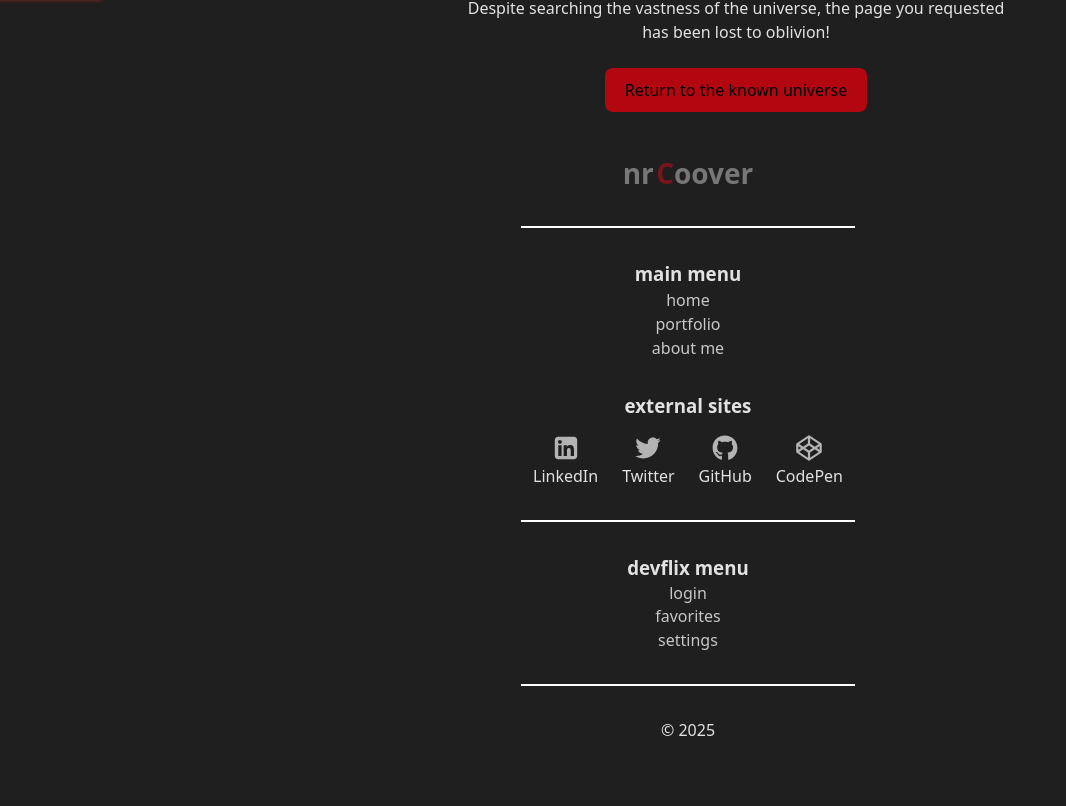
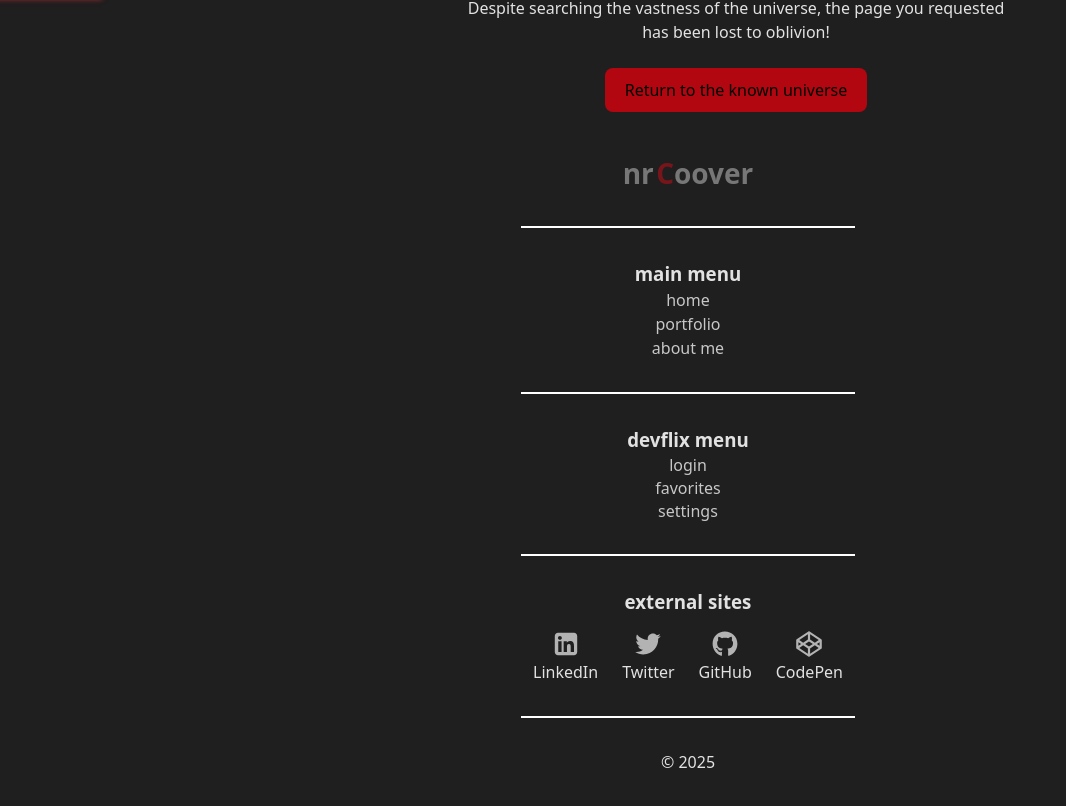
Before and after one commit to nrcoover/nrcoover-portfolio, a React (Vite) app in the folder react-website/: page /portfolio in a window 1280 px wide. Shown: the part 808-1614 px from the top of the page, without its empty margins (0-1066 px from the left). Built offline with nearby package versions, Linux system fonts and the light colour scheme.

Commit message:
Reorder footer content

```diff
--- a/react-website/src/pages/Root.tsx
+++ b/react-website/src/pages/Root.tsx
@@ -15,10 +15,12 @@ import { getIconName } from "../helpers/iconHelper";
 import Logo from "../components/common/logo/Logo";
 import globalClasses from "../global.module.css";
 import classes from "./styles/Root.module.css";
+import { SettingsContext } from "../store/settings-context/SettingsContext";
 
 const Root = () => {
 	const { isLoggedIn, openLoginModal } = useContext(AuthUserContext);
 	const { locationPath } = useContext(LocationContext);
+	const { openSettingsModal } = useContext(SettingsContext);
 
 	const isPortfolio = locationPath.includes("portfolio");
 
@@ -98,66 +100,6 @@ const Root = () => {
 							</NavLink>
 						</li> */}
 					</ul>
-					<h3 className={classes.externalSitesTitle}>external sites</h3>
-					<div className={classes.previewIconsWrapper}>
-						<ul className={classes.previewIcons}>
-							<li className={globalClasses.iconContainer}>
-								<NavLink
-									to={"https://www.linkedin.com/in/nrcoover/"}
-									className={({ isActive }) =>
-										isActive
-											? (classes.active, globalClasses.iconContainer)
-											: globalClasses.iconContainer
-									}
-									end
-								>
-									<Icon source={iconSocial.LinkedIn} />
-								</NavLink>
-								<p>{getIconName(iconSocial.LinkedIn)}</p>
-							</li>
-							<li className={globalClasses.iconContainer}>
-								<NavLink
-									to={"https://x.com/coovercode"}
-									className={`${({ isActive }: { isActive: boolean }) =>
-										isActive
-											? (classes.active, globalClasses.iconContainer)
-											: globalClasses.iconContainer}`}
-									end
-								>
-									<Icon source={iconSocial.Twitter} />
-								</NavLink>
-								<p>{getIconName(iconSocial.Twitter)}</p>
-							</li>
-							<li className={globalClasses.iconContainer}>
-								<NavLink
-									to={"https://github.com/nrcoover"}
-									className={({ isActive }) =>
-										isActive
-											? (classes.active, globalClasses.iconContainer)
-											: globalClasses.iconContainer
-									}
-									end
-								>
-									<Icon source={iconSocial.GitHub} />
-								</NavLink>
-								<p>{getIconName(iconSocial.GitHub)}</p>
-							</li>
-							<li className={globalClasses.iconContainer}>
-								<NavLink
-									to={"https://codepen.io/nrcoover"}
-									className={({ isActive }) =>
-										isActive
-											? (classes.active, globalClasses.iconContainer)
-											: globalClasses.iconContainer
-									}
-									end
-								>
-									<Icon source={iconSocial.CodePen} />
-								</NavLink>
-								<p>{getIconName(iconSocial.CodePen)}</p>
-							</li>
-						</ul>
-					</div>
 
 					{isPortfolio && (
 						<>
@@ -227,23 +169,82 @@ const Root = () => {
 								</li>
 
 								<li className={globalClasses.iconContainer}>
-									<NavLink
-										to={PATHS.Home}
-										className={({ isActive }) =>
-											isActive
-												? (classes.active, globalClasses.iconContainer)
-												: globalClasses.iconContainer
-										}
-										end
+									<button
+										type="button"
+										className={"iconButton"}
+										onClick={openSettingsModal}
 									>
-										{isTrue && <>settings</>}
-									</NavLink>
+										{isTrue && <a>settings</a>}
+									</button>
 								</li>
 								<Separator />
 							</ul>
 						</>
 					)}
-					{!isPortfolio && <Separator />}
+
+					<h3 className={classes.externalSitesTitle}>external sites</h3>
+					<div className={classes.previewIconsWrapper}>
+						<ul className={classes.previewIcons}>
+							<li className={globalClasses.iconContainer}>
+								<NavLink
+									to={"https://www.linkedin.com/in/nrcoover/"}
+									className={({ isActive }) =>
+										isActive
+											? (classes.active, globalClasses.iconContainer)
+											: globalClasses.iconContainer
+									}
+									end
+								>
+									<Icon source={iconSocial.LinkedIn} />
+								</NavLink>
+								<p>{getIconName(iconSocial.LinkedIn)}</p>
+							</li>
+							<li className={globalClasses.iconContainer}>
+								<NavLink
+									to={"https://x.com/coovercode"}
+									className={`${({ isActive }: { isActive: boolean }) =>
+										isActive
+											? (classes.active, globalClasses.iconContainer)
+											: globalClasses.iconContainer}`}
+									end
+								>
+									<Icon source={iconSocial.Twitter} />
+								</NavLink>
+								<p>{getIconName(iconSocial.Twitter)}</p>
+							</li>
+							<li className={globalClasses.iconContainer}>
+								<NavLink
+									to={"https://github.com/nrcoover"}
+									className={({ isActive }) =>
+										isActive
+											? (classes.active, globalClasses.iconContainer)
+											: globalClasses.iconContainer
+									}
+									end
+								>
+									<Icon source={iconSocial.GitHub} />
+								</NavLink>
+								<p>{getIconName(iconSocial.GitHub)}</p>
+							</li>
+							<li className={globalClasses.iconContainer}>
+								<NavLink
+									to={"https://codepen.io/nrcoover"}
+									className={({ isActive }) =>
+										isActive
+											? (classes.active, globalClasses.iconContainer)
+											: globalClasses.iconContainer
+									}
+									end
+								>
+									<Icon source={iconSocial.CodePen} />
+								</NavLink>
+								<p>{getIconName(iconSocial.CodePen)}</p>
+							</li>
+						</ul>
+					</div>
+					<Separator />
+
+					{/* {!isPortfolio && <Separator />} */}
 				</nav>
 				<p>© {new Date().getUTCFullYear()}</p>
 			</footer>
```
